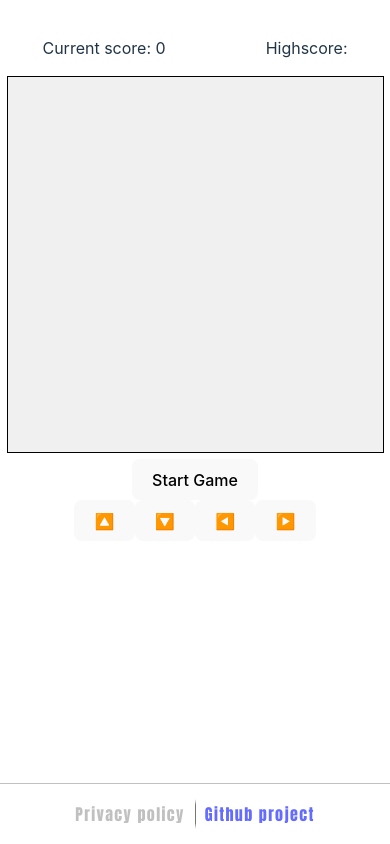
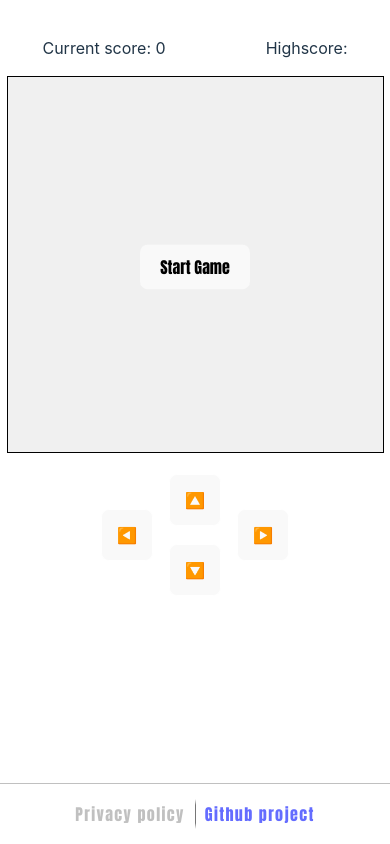
Before and after one commit to Pingis2/Cobra, a React (Vite) app in the folder frontend/: page /game in a window 390 px wide. Built offline with nearby package versions, Linux system fonts and the light colour scheme.

Commit message:
added buttons on mobile

```diff
--- a/frontend/src/pages/Game.tsx
+++ b/frontend/src/pages/Game.tsx
@@ -292,6 +292,7 @@ export const Game = () => {
                 <p className="current-score">Current score: {currentScore}</p>
                 <p className="higscore">Highscore: {user?.highscore}</p>
             </div>
+            <section className="game-container">
                 <canvas
                     ref={canvasRef}
                     width={canvasWidth * cellSize}
@@ -300,18 +301,22 @@ export const Game = () => {
                         border: "1px solid black",
                         backgroundColor: "#f0f0f0",
                     }}
-            ></canvas>
+                >
+                </canvas>
                 {!gameStarted && (
-                <div>
-                    <button onClick={startGame} type="button">Start Game</button>
-                </div>
+                    <button onClick={startGame} type="button" className="start-game-button">Start Game</button>
                 )}
+            </section>
+
+            {window.innerWidth < 768 && (
                 <PlayButtons
                     direction={direction}
                     setDirection={setDirection}
                     gameStarted={gameStarted}
                     gameOver={gameOver}
                 />
+            )}
+
         </>
     )
 }
--- /dev/null
+++ b/frontend/src/styling/components/play-buttons/play-buttons.scss
@@ -0,0 +1,34 @@
+.play-buttons {
+    display: flex;
+    justify-content: center;
+    margin: 1rem auto 2rem auto;
+    height: 125px;
+    width: 200px;
+    position: relative;
+
+    button {
+        border: 1px solid white;
+        padding: 15px 15px;
+    }
+
+    .play-button-up {
+        position: absolute;
+    }
+
+    .play-button-down {
+        position: absolute;
+        top: 70px;
+    }
+
+    .play-button-right {
+        position: absolute;
+        top: 35px;
+        right: 3%;
+    }
+
+    .play-button-left {
+        position: absolute;
+        top: 35px;
+        left: 3%;
+    }
+}
--- a/frontend/src/styling/main.scss
+++ b/frontend/src/styling/main.scss
@@ -8,6 +8,7 @@
 @use './components/header/header.scss' as *;
 @use './components/footer/footer.scss' as *;
 @use './components/loading/loading.scss' as *;
+@use './components/play-buttons/play-buttons.scss' as *;
 
 html {
     height: 100%;
--- a/frontend/src/styling/pages/game/game-desktop.scss
+++ b/frontend/src/styling/pages/game/game-desktop.scss
@@ -4,3 +4,14 @@
     justify-content: center;
     gap: 100px;
 }
+
+.game-container {
+    position: relative;
+}
+
+.start-game-button {
+    position: absolute;
+    top: 50%;
+    left: 50%;
+    transform: translate(-50%, -50%);
+}
```
Lines whose indentation alone changed are shown as unchanged.
